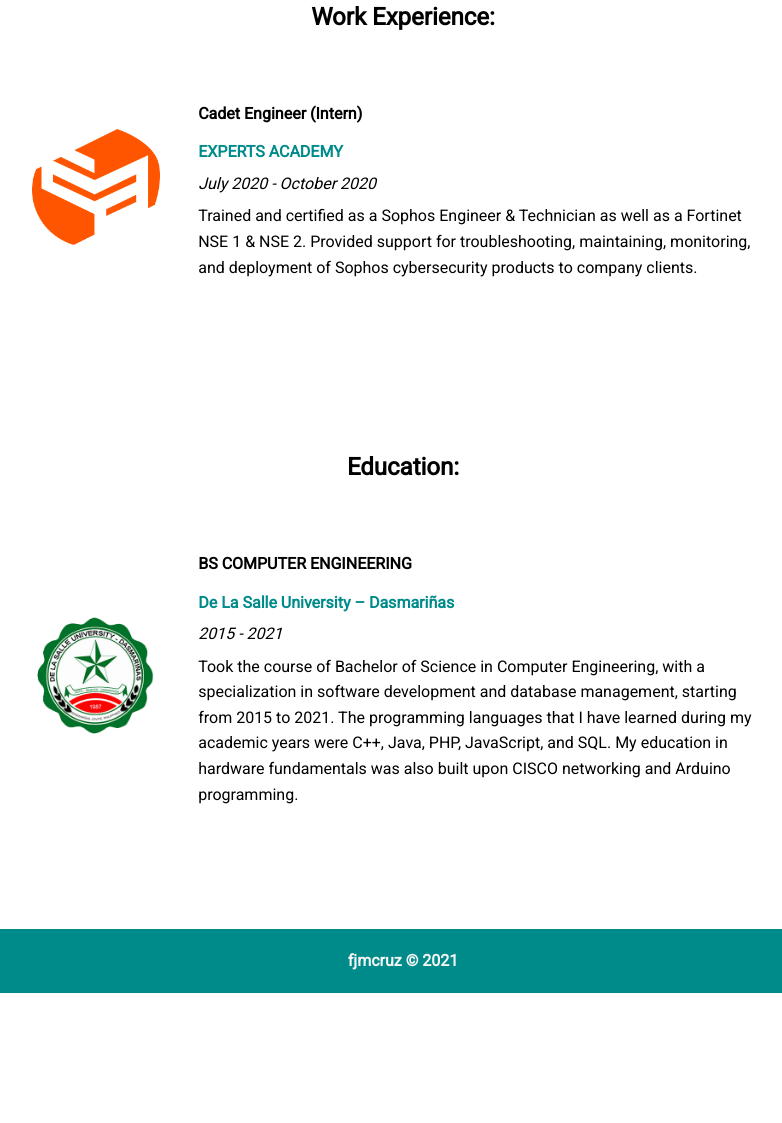
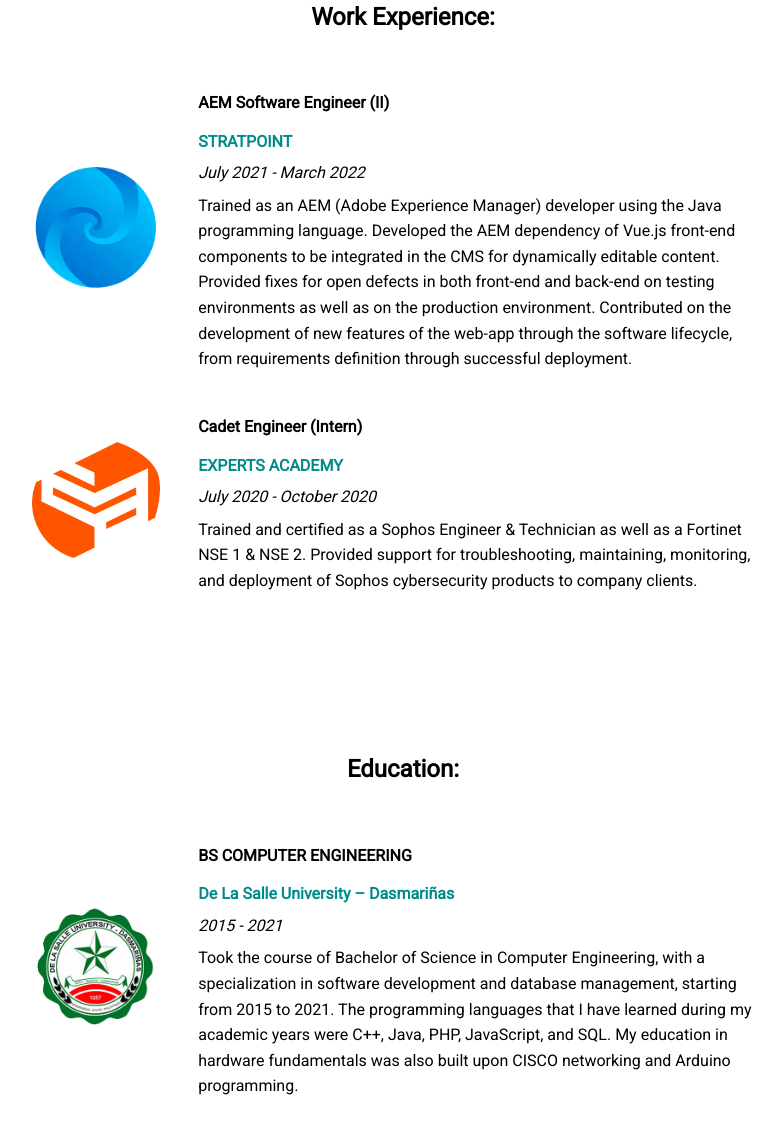
Before and after one commit to fjmcruz/portfolio-v1, a plain HTML site: page index.html in a window 1280 px wide. Shown: the part 1865-2988 px from the top of the page, without its empty margins (237-1019 px from the left). Before the commit the page ends 2858 px from the top, so only its background shows below. Drawn offline with nearby package versions, Linux system fonts and the light colour scheme.

Commit message:
Added work experience and updated CSS padding.

```diff
--- a/index.html
+++ b/index.html
@@ -234,6 +234,22 @@
         <ul>
           <li>
             <div class="company-logo">
+              <img src="./images/stratpoint-logo.png" alt="" />
+            </div>
+            <div class="company-details">
+              <h4>AEM Software Engineer (II)</h4>
+              <h4 class="company">STRATPOINT</h4>
+              <em>July 2021 - March 2022</em>
+              <p>
+                 Trained as an AEM (Adobe Experience Manager) developer using the Java programming language.
+                 Developed the AEM dependency of Vue.js front-end components to be integrated in the CMS for dynamically editable content.
+                 Provided fixes for open defects in both front-end and back-end on testing environments as well as on the production environment.
+                 Contributed on the development of new features of the web-app through the software lifecycle, from requirements definition through successful deployment.
+              </p>
+            </div>
+          </li>
+          <li>
+            <div class="company-logo">
               <img src="./images/experts-academy-logo.png" alt="" />
             </div>
             <div class="company-details">
--- a/style.css
+++ b/style.css
@@ -296,7 +296,7 @@ p {
   align-items: center;
   display: flex;
   justify-content: center;
-  padding: 4% 0%;
+  padding: 2% 0%;
   width: 60%;
 }
 
@@ -305,6 +305,7 @@ p {
   display: flex;
   gap: 2rem;
   justify-content: center;
+  padding: 2% 0%;
 }
 
 .work-experience-list img {
@@ -333,7 +334,7 @@ em {
 }
 
 .education-list {
-  padding: 4% 0%;
+  padding: 2% 0%;
   width: 60%;
 }
 
@@ -342,6 +343,7 @@ em {
   display: flex;
   gap: 2rem;
   justify-content: center;
+  padding: 2% 0%;
 }
 
 .academy-logo img {
```
Also changed, not shown: images/stratpoint-logo.png (added).
